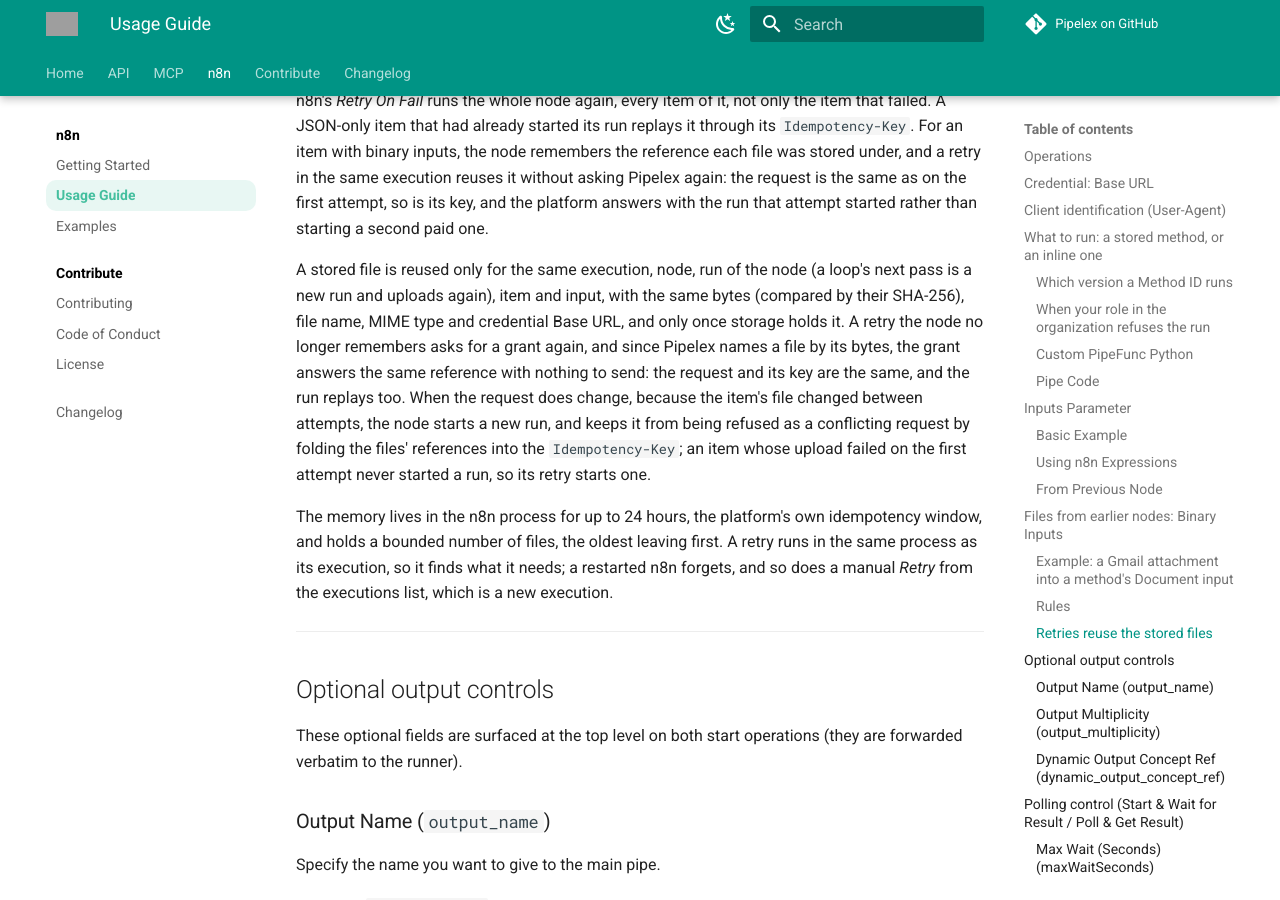
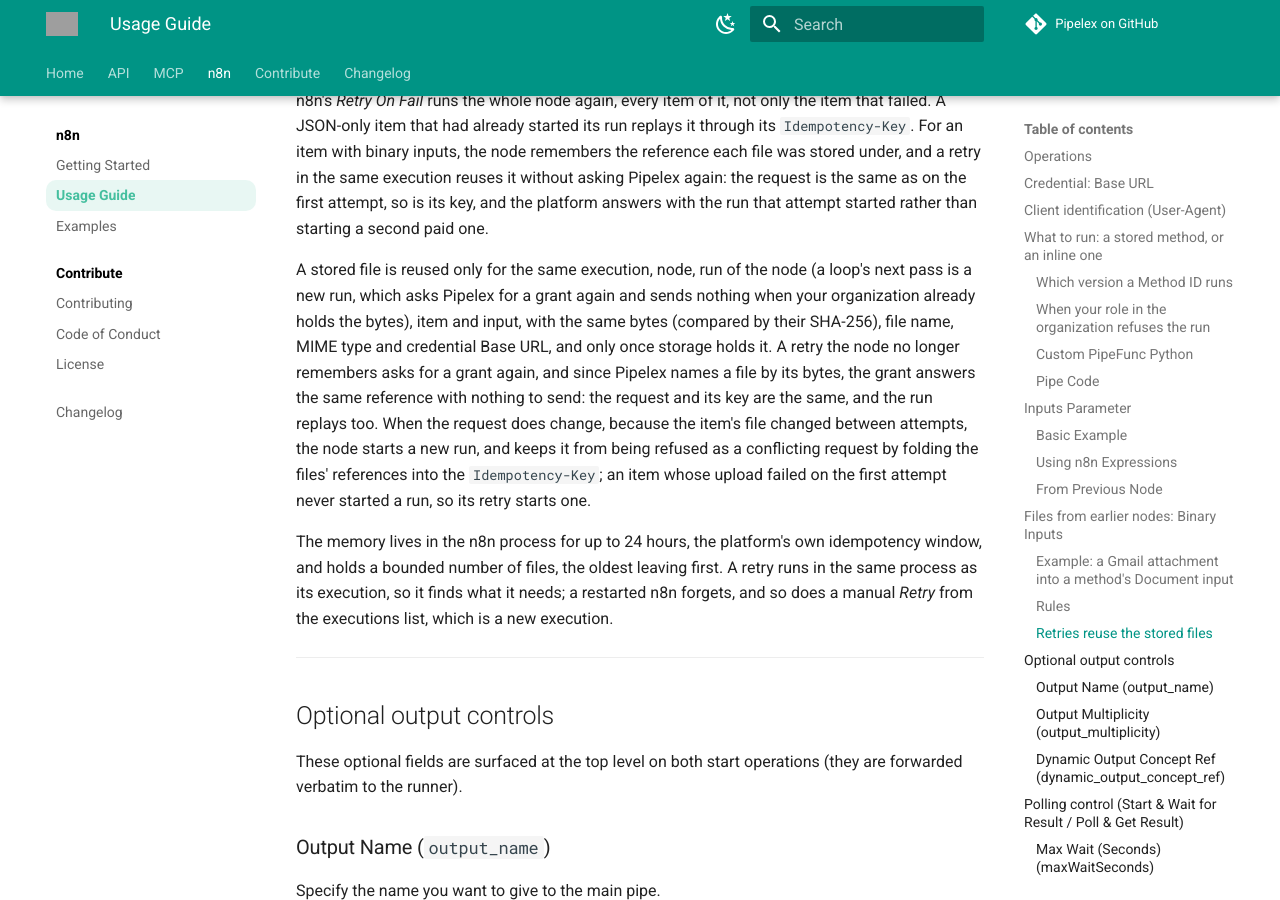
Before and after one commit to Pipelex/n8n-nodes-pipelex, an MkDocs documentation site: the page built from docs/usage.md, in a window 1280 px wide and 900 px high, scrolled down 8837 px. Built offline with MkDocs 1.6.1 and Material for MkDocs 9.7.7, drawn with Linux system fonts in a browser that asks for light colours; comment, search, counter and statistics services are not loaded; grey boxes are pictures that could not be loaded.

Commit message:
Say what a backend must answer, and what a loop's next pass sends
The changelog now says that a backend of your own must answer the hashed
grant with `stored` and `file_id`, not only accept `sha256`. The usage guide
no longer says a loop's next pass uploads its file again: it asks for a grant
again, and sends nothing when the organization already holds the bytes.

Co-Authored-By: Claude Opus 5.5 <noreply@anthropic.com>

```diff
--- a/docs/usage.md
+++ b/docs/usage.md
@@ -195,7 +195,7 @@ A Google Drive flow is the same, with a **Google Drive** node on **Download** in
 
 n8n's *Retry On Fail* runs the whole node again, every item of it, not only the item that failed. A JSON-only item that had already started its run replays it through its `Idempotency-Key`. For an item with binary inputs, the node remembers the reference each file was stored under, and a retry in the same execution reuses it without asking Pipelex again: the request is the same as on the first attempt, so is its key, and the platform answers with the run that attempt started rather than starting a second paid one.
 
-A stored file is reused only for the same execution, node, run of the node (a loop's next pass is a new run and uploads again), item and input, with the same bytes (compared by their SHA-256), file name, MIME type and credential Base URL, and only once storage holds it. A retry the node no longer remembers asks for a grant again, and since Pipelex names a file by its bytes, the grant answers the same reference with nothing to send: the request and its key are the same, and the run replays too. When the request does change, because the item's file changed between attempts, the node starts a new run, and keeps it from being refused as a conflicting request by folding the files' references into the `Idempotency-Key`; an item whose upload failed on the first attempt never started a run, so its retry starts one.
+A stored file is reused only for the same execution, node, run of the node (a loop's next pass is a new run, which asks Pipelex for a grant again and sends nothing when your organization already holds the bytes), item and input, with the same bytes (compared by their SHA-256), file name, MIME type and credential Base URL, and only once storage holds it. A retry the node no longer remembers asks for a grant again, and since Pipelex names a file by its bytes, the grant answers the same reference with nothing to send: the request and its key are the same, and the run replays too. When the request does change, because the item's file changed between attempts, the node starts a new run, and keeps it from being refused as a conflicting request by folding the files' references into the `Idempotency-Key`; an item whose upload failed on the first attempt never started a run, so its retry starts one.
 
 The memory lives in the n8n process for up to 24 hours, the platform's own idempotency window, and holds a bounded number of files, the oldest leaving first. A retry runs in the same process as its execution, so it finds what it needs; a restarted n8n forgets, and so does a manual *Retry* from the executions list, which is a new execution.
 
```
Also changed, not shown: CHANGELOG.md (+1 -1 lines).
